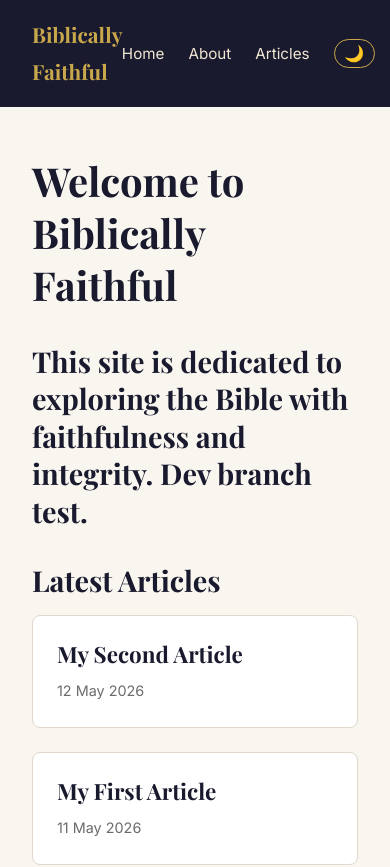
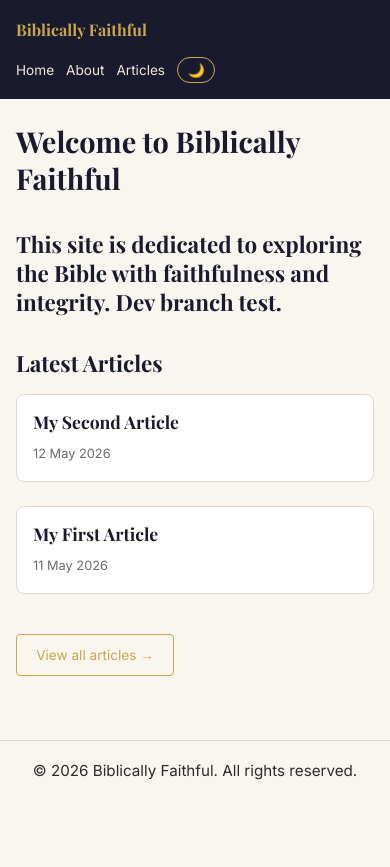
Before and after one commit to Major-Linux/biblicallyfaithful, an Eleventy site: page index.md in a window 390 px wide. Shown: the top 867 px of the page. After the commit the page ends 844 px from the top, so only its background shows below. Built offline with nearby package versions, Linux system fonts and the light colour scheme; Eleventy itself is replaced by a stand-in of ours; files that its build step writes are made by us from their sources.

Commit message:
Add fluid responsive typography with clamp() and mobile nav

```diff
--- a/css/style.css
+++ b/css/style.css
@@ -1,6 +1,3 @@
-/* ── Google Fonts ── */
-@import url('https://fonts.googleapis.com/css2?family=Playfair+Display:wght@400;700&family=Inter:wght@400;500&display=swap');
-
 /* ── CSS Variables: Dark Theme (default) ── */
 :root[data-theme="dark"] {
   --bg:          #1a1a2e;
@@ -44,18 +41,20 @@ body {
 /* ── Navigation ── */
 nav {
   background: var(--bg-nav);
-  padding: 1rem 2rem;
+  padding: 1rem clamp(1rem, 4vw, 2rem);
   display: flex;
   justify-content: space-between;
   align-items: center;
   position: sticky;
   top: 0;
   z-index: 100;
+  flex-wrap: wrap;
+  gap: 0.75rem;
 }
 
 .nav-left .site-title {
   font-family: 'Playfair Display', serif;
-  font-size: 1.3rem;
+  font-size: clamp(1rem, 2.5vw, 1.3rem);
   color: #c9a84c;
   text-decoration: none;
   font-weight: 700;
@@ -64,13 +63,14 @@ nav {
 .nav-right {
   display: flex;
   align-items: center;
-  gap: 1.5rem;
+  gap: clamp(0.75rem, 2vw, 1.5rem);
+  flex-wrap: wrap;
 }
 
 .nav-right a {
   color: #f0e6d3;
   text-decoration: none;
-  font-size: 0.95rem;
+  font-size: clamp(0.85rem, 1.5vw, 0.95rem);
 }
 
 .nav-right a:hover { color: #c9a84c; }
@@ -82,7 +82,7 @@ nav {
   border-radius: 20px;
   padding: 0.25rem 0.6rem;
   cursor: pointer;
-  font-size: 1rem;
+  font-size: clamp(0.85rem, 1.5vw, 1rem);
   transition: background 0.2s ease;
 }
 
@@ -91,8 +91,9 @@ nav {
 /* ── Main Content ── */
 main {
   max-width: 800px;
-  margin: 3rem auto;
-  padding: 0 2rem;
+  width: 100%;
+  margin: clamp(1.5rem, 4vw, 3rem) auto;
+  padding: 0 clamp(1rem, 4vw, 2rem);
 }
 
 /* ── Headings ── */
@@ -102,13 +103,24 @@ h1, h2, h3 {
   line-height: 1.3;
 }
 
-h1 { font-size: 2.5rem; margin-bottom: 1rem; }
-h2 { font-size: 1.8rem; margin: 2rem 0 1rem; }
-h3 { font-size: 1.4rem; margin: 1.5rem 0 0.75rem; }
+h1 {
+  font-size: clamp(1.8rem, 4vw, 2.5rem);
+  margin-bottom: 1rem;
+}
+
+h2 {
+  font-size: clamp(1.4rem, 3vw, 1.8rem);
+  margin: 2rem 0 1rem;
+}
+
+h3 {
+  font-size: clamp(1.1rem, 2.5vw, 1.4rem);
+  margin: 1.5rem 0 0.75rem;
+}
 
 /* ── Paragraphs ── */
 p {
-  font-size: 1.05rem;
+  font-size: clamp(0.95rem, 2vw, 1.05rem);
   margin-bottom: 1.2rem;
   color: var(--text);
 }
@@ -133,14 +145,17 @@ hr {
   background: var(--bg-card);
   border: 1px solid var(--border);
   border-radius: 8px;
-  padding: 1.5rem;
+  padding: clamp(1rem, 3vw, 1.5rem);
   margin-bottom: 1.5rem;
   transition: border-color 0.2s ease;
 }
 
 .post-item:hover { border-color: var(--accent); }
 
-.post-item h2 { margin: 0 0 0.5rem; font-size: 1.4rem; }
+.post-item h2 {
+  margin: 0 0 0.5rem;
+  font-size: clamp(1.1rem, 2.5vw, 1.4rem);
+}
 
 .post-item h2 a {
   color: var(--heading);
@@ -152,7 +167,7 @@ hr {
 /* ── Date ── */
 .date {
   color: var(--text-muted);
-  font-size: 0.9rem;
+  font-size: clamp(0.8rem, 1.5vw, 0.9rem);
   margin-bottom: 0;
 }
 
@@ -173,7 +188,7 @@ article header {
   margin-top: 1rem;
   color: var(--accent);
   text-decoration: none;
-  font-size: 0.95rem;
+  font-size: clamp(0.85rem, 1.5vw, 0.95rem);
   border: 1px solid var(--accent);
   padding: 0.5rem 1.2rem;
   border-radius: 4px;
@@ -188,9 +203,22 @@ article header {
 /* ── Footer ── */
 footer {
   text-align: center;
-  padding: 2rem;
+  padding: clamp(1rem, 3vw, 2rem);
   margin-top: 4rem;
   border-top: 1px solid var(--border);
-  font-size: 0.9rem;
+  font-size: clamp(0.8rem, 1.5vw, 0.9rem);
   color: var(--text-muted);
 }
+
+/* ── Mobile: max 600px ── */
+@media (max-width: 600px) {
+  nav {
+    flex-direction: column;
+    align-items: flex-start;
+  }
+
+  .nav-right {
+    width: 100%;
+    justify-content: flex-start;
+  }
+}
```
